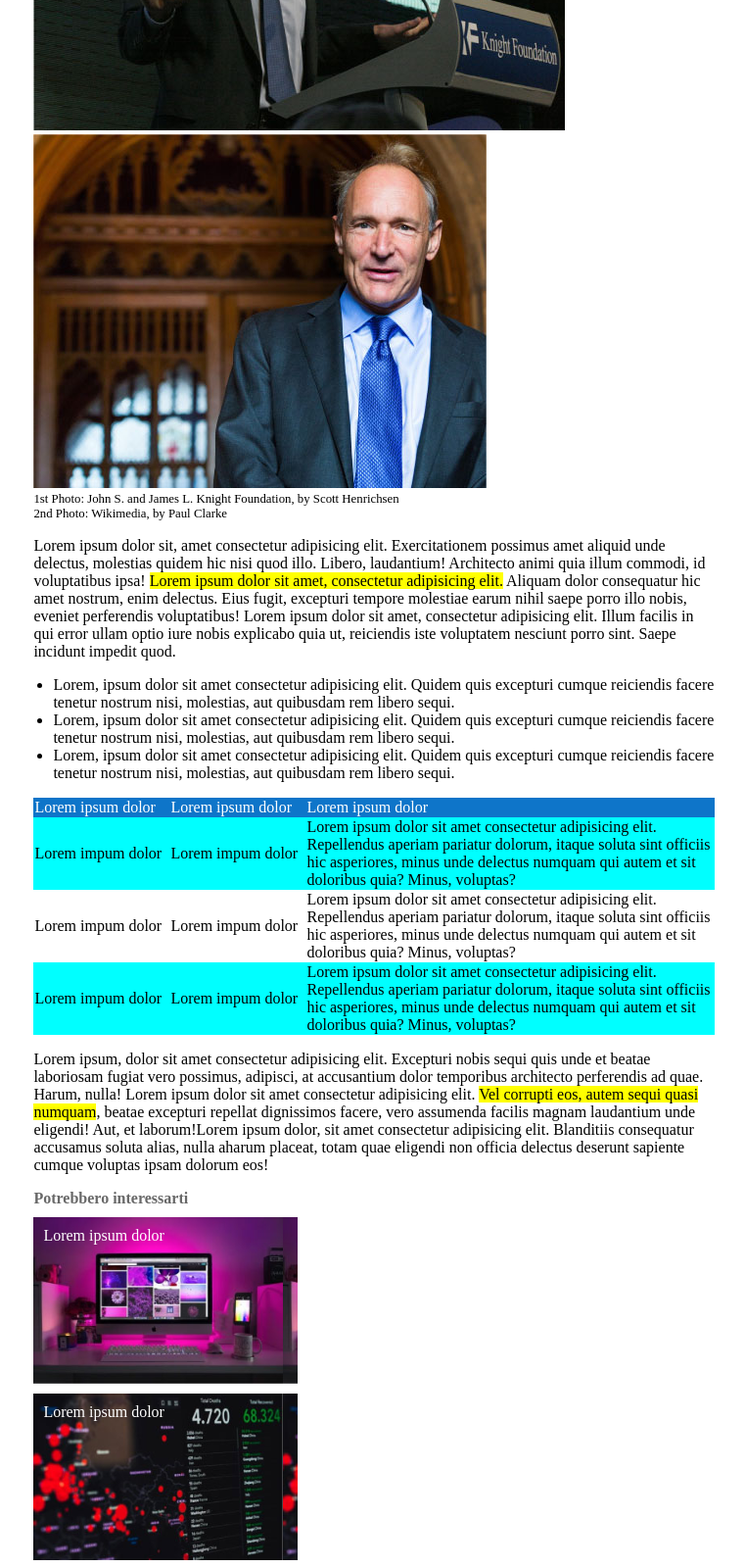
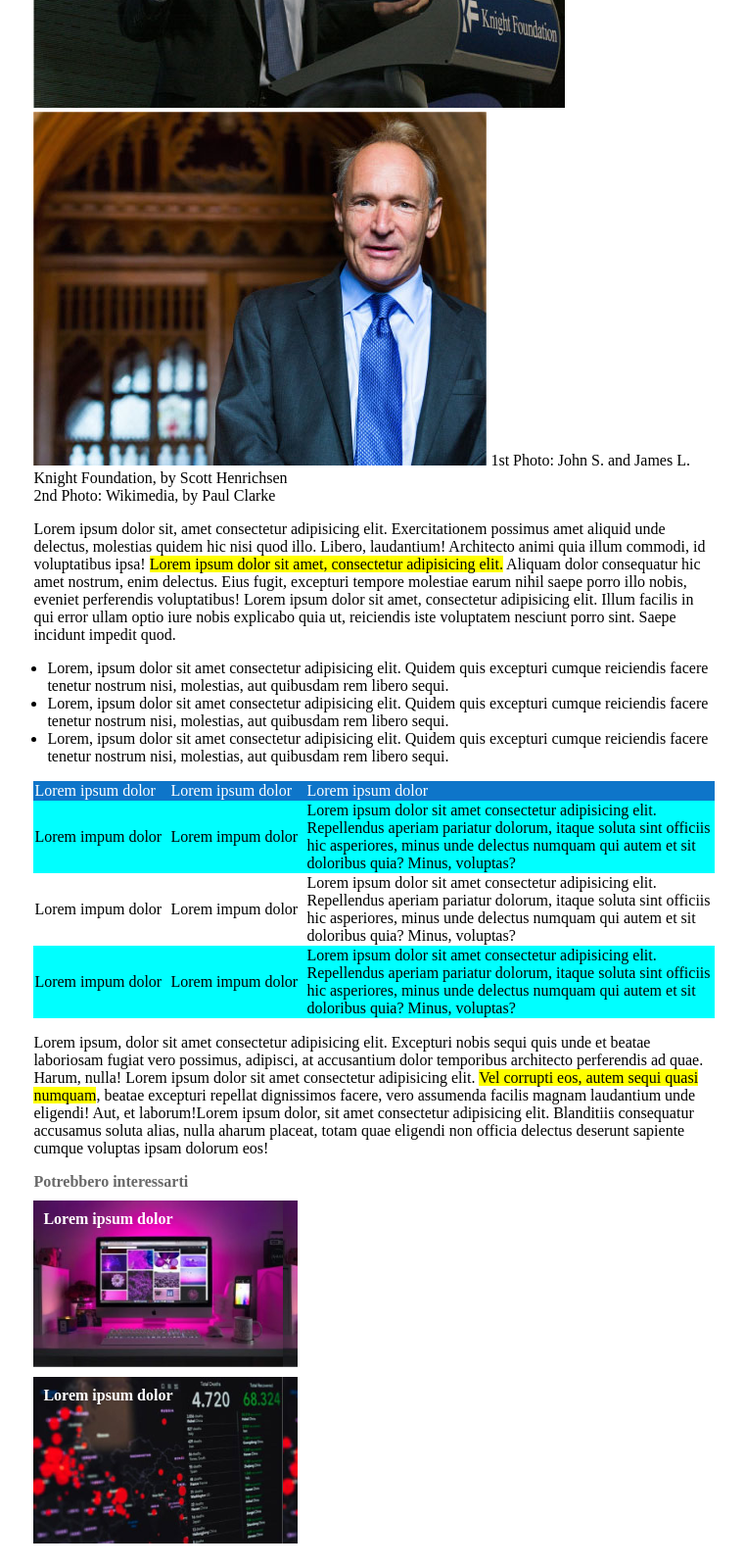
Before and after one commit to simonecarcagni/html-css-booleaner, a plain HTML site: page index.html in a window 1280 px wide. Shown: the part 565-2165 px from the top of the page at 98% size, without its empty margins (258-1019 px from the left). Drawn offline with Linux system fonts and the light colour scheme.

Commit message:
Esercizio completato

```diff
--- a/css/style.css
+++ b/css/style.css
@@ -12,6 +12,8 @@
     background-repeat: no-repeat;
     background-size: 25%;
     background-position: left bottom;
+    width: 55%;
+    margin: auto;
 }
 
 /*Style del Main*/
@@ -20,6 +22,9 @@ main, footer{
     margin: auto;
 }
 
+h1 {
+    margin: 0;
+}
 #journal-name {
     color: rgb(83, 188, 234);
 }
@@ -27,11 +32,11 @@ main, footer{
 .testo-grigio {
     color: dimgray;
     font-weight: bold;
-
+    margin-bottom: 20px;
 }
 
 .piccolo {
-    font-size: 80%;
+    font-size: 12px;
 }
 
 .ciano{
@@ -54,34 +59,28 @@ main, footer{
 }
 
 #lista{
-   padding-left: 20px;
-
+   padding-left: 14px;
 }
 
 table{
     border-collapse: collapse;
-    border-width: 0px;
-    width: 100%;
 }
 
 /*Style del Footer*/
 #graph-1 {
-    height: 150px;
-    width: 250px;
     background-image: url(../img/monitor.jpg);
-    background-size: contain;
-    margin-top: 10px;
 }
 
 #graph-2 {
-    height: 150px;
-    width: 250px;
     background-image: url(../img/graph.jpg);
-    background-size: contain;
-    margin-top: 10px;
 }
 
 .testo-finale {
     padding: 10px;
     color: white;
+    background-size: contain;
+    margin-top: 10px;
+    height: 150px;
+    width: 250px;
+    font-weight: bold;
 }
--- a/index.html
+++ b/index.html
@@ -42,14 +42,16 @@
 
             </div>
 
+            <div class="piccolo"></div>
+
             <!--Immagini-->
             <img src="./img/tim-1.jpg" alt="Tim Berners-Lee">
             <img src="./img/tim-2.jpg" alt="Tim Berners-Lee">
 
             <!--Sottotitolo Immagini-->
-            <div class="piccolo">
                 1st Photo: John S. and James L. Knight Foundation, by Scott Henrichsen <br>
                 2nd Photo: Wikimedia, by Paul Clarke
+
             </div>
 
             <!--Primo Paragrafo-->
@@ -101,9 +103,13 @@
         <!--Inizio Footer-->
         <footer>
 
-            <div class="testo-grigio">Potrebbero interessarti</div>
+            <div class="testo-grigio">
+
+                Potrebbero interessarti
             <div id="graph-1" class="testo-finale">Lorem ipsum dolor</div>
             <div id="graph-2" class="testo-finale">Lorem ipsum dolor</div>
+
+            </div>
 
         </footer>
         <!--Fine Footer-->
```
